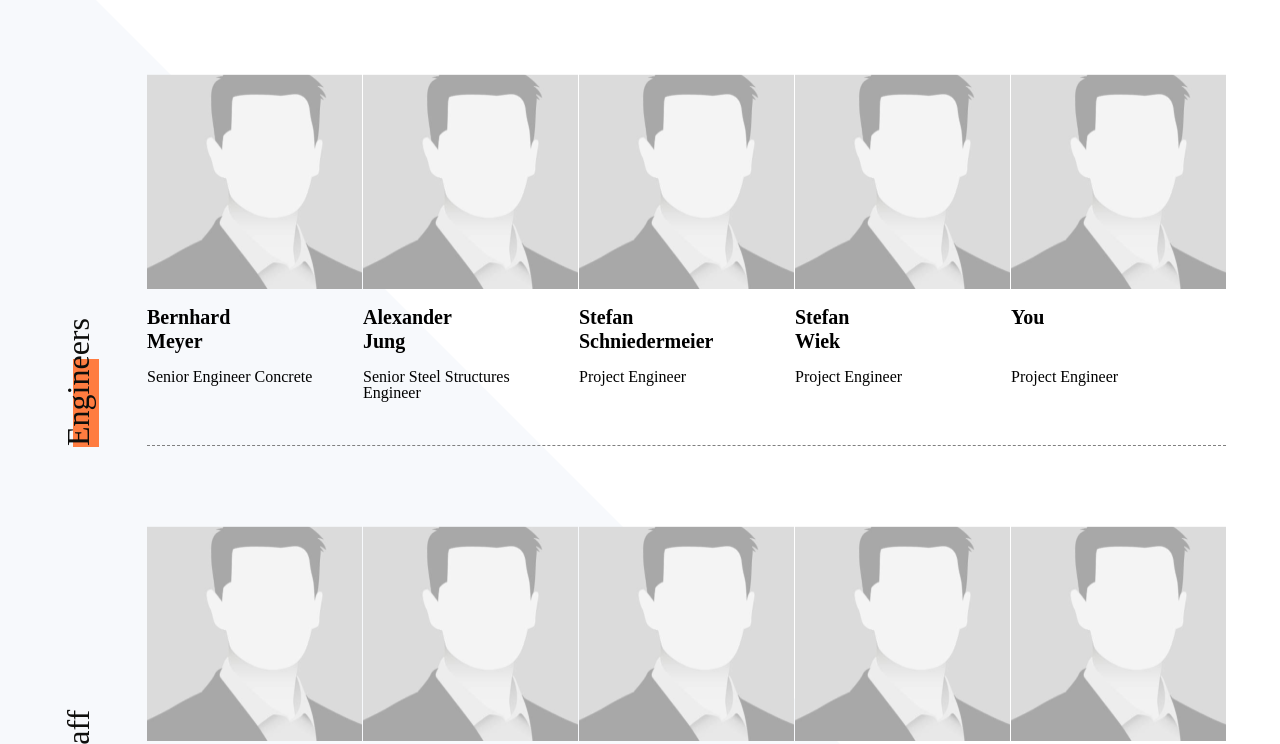
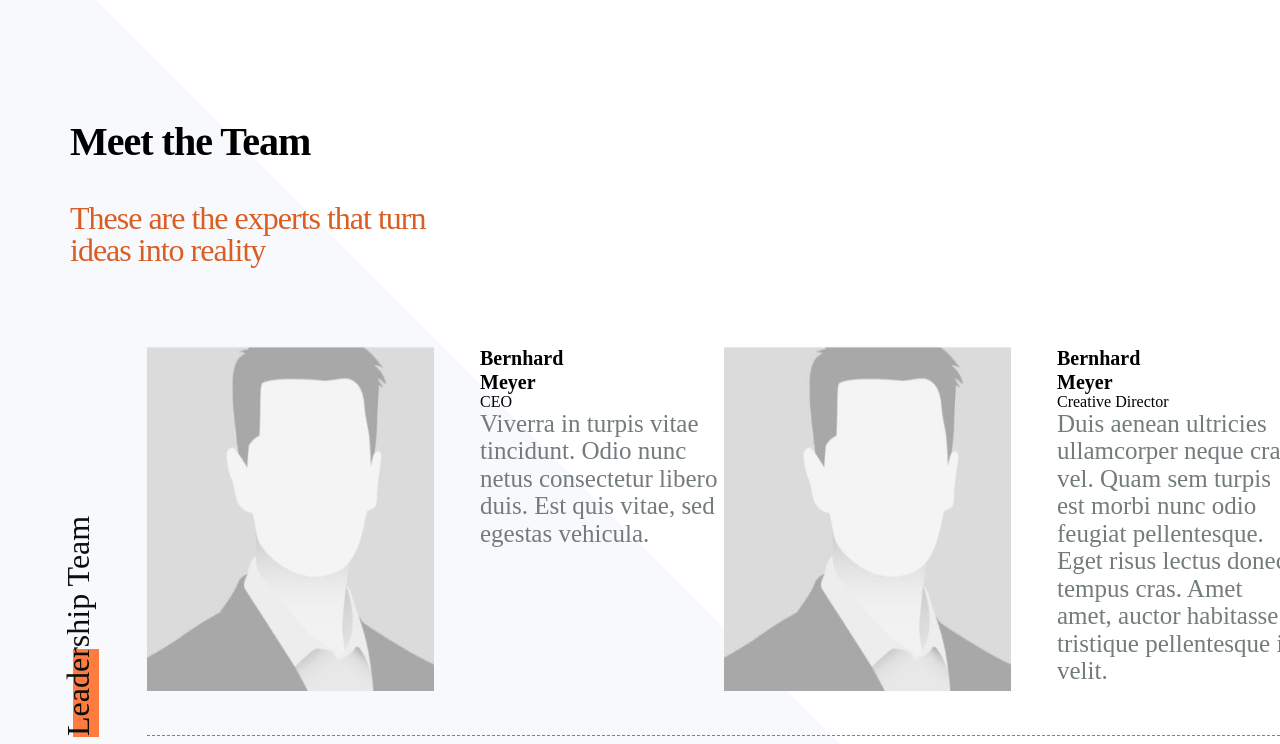
Before and after one commit to Pavlov-Vldmr/molenhauer-landing-page, a plain HTML site: page index.html in a window 1280 px wide. Shown: the part 5967-6711 px from the top of the page. Drawn offline with Linux system fonts and the light colour scheme.

Commit message:
team section

```diff
--- a/index.html
+++ b/index.html
@@ -547,10 +547,46 @@
             <h2>Meet the Team</h2>
             <span>These are the experts that turn ideas into reality</span>
           </div>
-          <!-- <div
-            title="Leadership Team"
-            class="team__leadership team-container"
-          ></div> -->
+          <div title="Leadership Team" class="team__leadership team-container">
+            <div class="team-member leadership-member">
+              <img
+                src="./assets/images/image/members/default-member.png"
+                width="287px"
+                height="345px"
+                alt="member photo"
+                class="member-photo"
+              />
+              <div class="column">
+                <span class="member-name">Bernhard Meyer</span
+                  ><span class="member-position">CEO</span>
+                  <p class="member-text">
+                    Viverra in turpis vitae tincidunt. Odio nunc netus consectetur
+                    libero duis. Est quis vitae, sed egestas vehicula.
+                  </p>
+              </div>
+
+            </div>
+            <div class="team-member leadership-member">
+              <img
+                src="./assets/images/image/members/default-member.png"
+                width="287px"
+                height="345px"
+                alt="member photo"
+                class="member-photo"
+              />
+              <div class="column">
+                <span class="member-name">Bernhard Meyer</span
+                  ><span class="member-position">Creative Director</span>
+                  <p class="member-text">
+                    Duis aenean ultricies ullamcorper neque cras vel. Quam sem
+                    turpis est morbi nunc odio feugiat pellentesque. Eget risus
+                    lectus donec tempus cras. Amet amet, auctor habitasse tristique
+                    pellentesque id velit.
+                  </p>
+              </div>
+
+            </div>
+          </div>
           <div title="Engineers" class="teem__engineers team-container">
             <div class="team-member">
               <img
@@ -656,6 +692,16 @@
                 height="215px"
                 alt="member photo"
                 class="member-photo"
+              /><span class="member-name">Stefan Wiek</span
+              ><span class="member-position">Project Engineer</span>
+            </div>
+            <div class="team-member">
+              <img
+                src="./assets/images/image/members/default-member.png"
+                width="215px"
+                height="215px"
+                alt="member photo"
+                class="member-photo"
               /><span class="member-name">You</span
               ><span class="member-position">Project Engineer</span>
             </div>
@@ -701,18 +747,6 @@
                 /><span class="member-name">Bernhard Meyer</span
                 ><span class="member-position">Senior Engineer Concrete</span>
               </div>
-              <div class="team-member">
-                <img
-                  src="./assets/images/image/members/default-member.png"
-                  width="215px"
-                  height="215px"
-                  alt="member photo"
-                  class="member-photo"
-                /><span class="member-name">Alexander Jung</span
-                ><span class="member-position"
-                  >Senior Steel Structures Engineer</span
-                >
-              </div>
             </div>
           </div>
         </div>
--- a/scss/layout/team/team.scss
+++ b/scss/layout/team/team.scss
@@ -1,6 +1,28 @@
 .team {
   position: relative;
   z-index: 999;
+  margin-top: 184px;
+
+  &__title {
+    display: flex;
+    flex-direction: column;
+    gap: 40px;
+    max-width: 420px;
+
+    span {
+      color: #da5d24;
+      font-family: Source Sans Pro;
+      font-size: 32px;
+      font-style: normal;
+      font-weight: 400;
+      line-height: 100%; /* 32px */
+      letter-spacing: -1px;
+    }
+  }
+  .row {
+    display: flex;
+    gap: 144px;
+  }
 }
 %member-card {
   width: 215px;
@@ -28,7 +50,19 @@
     font-weight: 400;
     line-height: 100%; /* 16px */
   }
+  &.leadership-member{
+    width: 576px;
+    display: flex;
+    flex-direction: row;
+    gap: 46px;
+
+    .column{
+      display:flex;
+      flex-direction: column;
+    }
+  }
 }
+
 .team-container {
   margin-top: 80px;
   margin-left: 77px;
@@ -41,20 +75,20 @@
     z-index: 11;
     width: 303px;
     color: #0e0e0c;
-    font-family: 'Source Sans Pro';
+    font-family: "Source Sans Pro";
     font-size: 32px;
     font-style: normal;
     font-weight: 300;
     line-height: normal;
     position: absolute;
-    content: attr(title) ;
+    content: attr(title);
     transform: rotate(-90deg);
     bottom: 132px;
     left: -220px;
   }
-  &::after{
+  &::after {
     z-index: 10;
-    content: '';
+    content: "";
     transform: rotate(-90deg);
     display: block;
     position: absolute;
@@ -65,7 +99,6 @@
     left: -105px;
   }
 
-
   .team-member {
     @extend %member-card;
   }
```
Also changed, not shown: styles/index.css, 1 other file.
